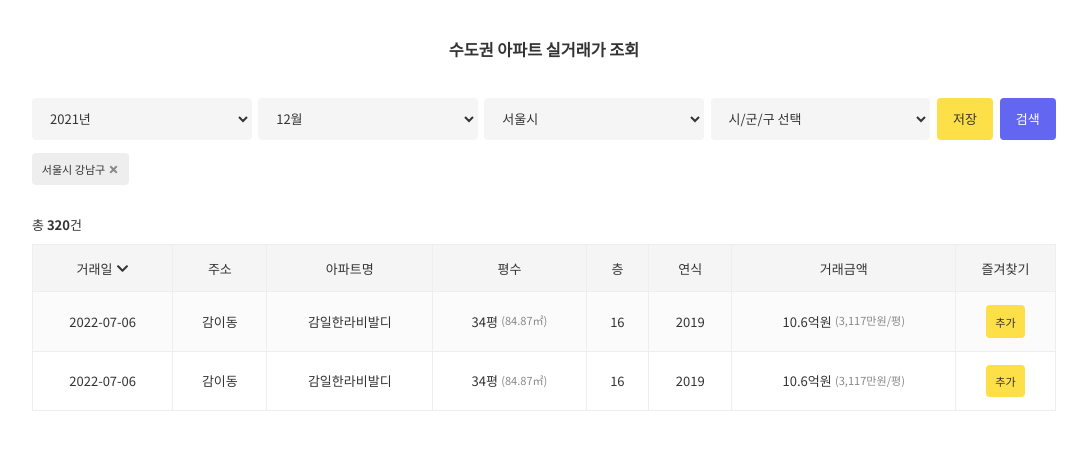
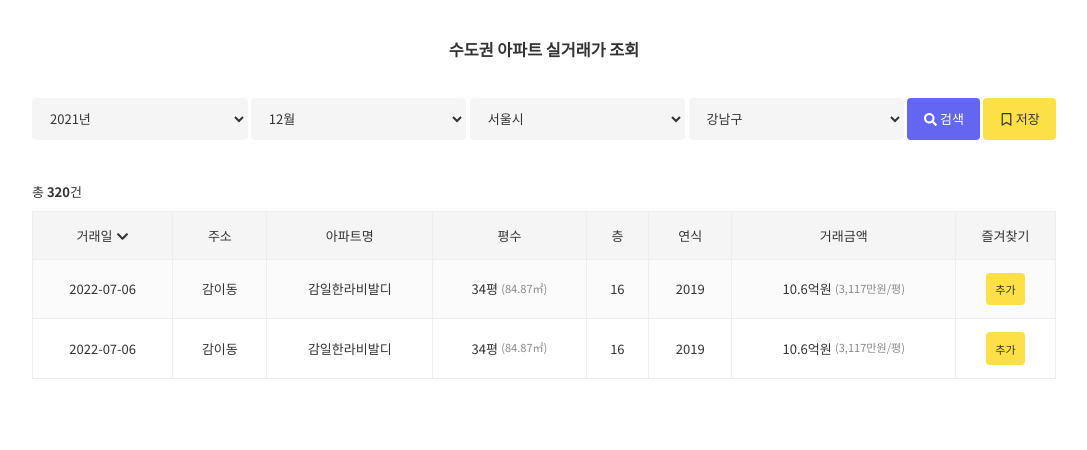
Before and after one commit to pys99pys/house-trade-client, a React (Vite) app: page / in a window 1280 px wide. Shown: the top 450 px of the page, without its empty margins (96-1183 px from the left). Built offline with nearby package versions, Linux system fonts and the light colour scheme.

Commit message:
검색필터 저장 및 삭제 로직 추가

```diff
--- a/src/components/Button.module.css
+++ b/src/components/Button.module.css
@@ -1,6 +1,8 @@
 .button {
   height: var(--input-button-height);
   padding: 0 1.25rem;
+  display: inline-block;
+  align-items: center;
   border: none;
   border-radius: var(--border-radius);
   background-color: var(--color-gray7);
@@ -8,30 +10,44 @@
   color: var(--color-gray1);
 }
 
-.button:hover {
+.button:not(:disabled):hover {
   background-color: var(--color-gray6);
   cursor: pointer;
 }
 
-.button.sizeSmall {
+.button:disabled:hover {
+  cursor: not-allowed;
+}
+
+.button.small {
   height: 2.5rem;
   padding: 0 0.75rem;
   font-size: 0.85rem;
 }
 
-.button.colorPrimary {
+.button.disabled {
+  opacity: 0.8;
+}
+
+.button.primary {
   background-color: var(--color-primary);
   color: var(--color-white);
 }
 
-.button.colorPrimary:hover {
+.button.primary:not(:disabled):hover {
   background-color: var(--color-primary-hover);
 }
 
-.button.colorYellow {
+.button.yellow {
   background-color: var(--color-yellow);
 }
 
-.button.colorYellow:hover {
+.button.yellow:not(:disabled):hover {
   background-color: var(--color-yellow-hover);
 }
+
+.button .icon {
+  margin-right: 0.25rem;
+  display: inline-block;
+  transform: translateY(2px);
+}
--- a/src/components/Button.tsx
+++ b/src/components/Button.tsx
@@ -6,24 +6,34 @@ interface ButtonProps {
   type?: "submit" | "button";
   size?: "default" | "large" | "small";
   color?: "default" | "primary" | "yellow";
+  disabled?: boolean;
+  icon?: ReactNode;
   children?: ReactNode;
+  onClick?: () => void;
 }
 
 const Button: FC<ButtonProps> = ({
   type = "button",
   size = "default",
   color = "default",
+  disabled = false,
+  icon,
   children,
+  onClick,
 }) => {
   return (
     <button
       type={type}
+      disabled={disabled}
       className={cx(css.button, {
-        [css.sizeSmall]: size === "small",
-        [css.colorPrimary]: color === "primary",
-        [css.colorYellow]: color === "yellow",
+        [css.small]: size === "small",
+        [css.disabled]: disabled,
+        [css.primary]: color === "primary",
+        [css.yellow]: color === "yellow",
       })}
+      onClick={onClick}
     >
+      {icon && <span className={css.icon}>{icon}</span>}
       {children}
     </button>
   );
--- a/src/components/SearchFilter.tsx
+++ b/src/components/SearchFilter.tsx
@@ -16,7 +16,7 @@ const SearchFilter: FC<SearchFilterProps> = ({ items, onSelect, onRemove }) => {
     <ul className={css.searchFilter}>
       {items.map((item) => (
         <li key={item.code}>
-          <Button size="small">
+          <Button size="small" onClick={() => onSelect(item.code)}>
             {item.label}
             <span
               onClick={(e) => {
--- a/src/components/SearchForm.module.css
+++ b/src/components/SearchForm.module.css
@@ -1,6 +1,6 @@
 .searchForm {
   display: flex;
-  gap: 0.5rem;
+  gap: 0.25rem;
 }
 
 .searchForm select,
@@ -17,7 +17,6 @@
   transition: background-color 300ms ease;
   outline: none;
 }
-
 .searchForm select:hover {
   background-color: var(--color-gray7);
 }
--- a/src/components/SearchForm.tsx
+++ b/src/components/SearchForm.tsx
@@ -1,10 +1,12 @@
 import { FC } from "react";
+import { FaSearch, FaBookmark, FaRegBookmark } from "react-icons/fa";
 import { SearchForm as SearchFormType } from "../models/SearchForm";
 import Button from "./Button";
 import css from "./SearchForm.module.css";
 
 interface SearchFormProps {
   form: SearchFormType;
+  isSavedSearchFilter: boolean;
   landCodeItems: {
     code: string;
     name: string;
@@ -13,13 +15,16 @@ interface SearchFormProps {
     key: keyof SearchFormType,
     value: SearchFormType[keyof SearchFormType]
   ) => void;
+  onSearch: () => void;
   onSave: () => void;
 }
 
 const SearchForm: FC<SearchFormProps> = ({
   form,
+  isSavedSearchFilter,
   landCodeItems,
   onChange,
+  onSearch,
   onSave,
 }) => {
   return (
@@ -59,15 +64,24 @@ const SearchForm: FC<SearchFormProps> = ({
         value={form.code}
         onChange={(e) => onChange("code", e.target.value)}
       >
-        <option value="">시/군/구 선택</option>
         {landCodeItems.map((item) => (
           <option key={item.code} value={item.code}>
             {item.name}
           </option>
         ))}
       </select>
-      <Button color="yellow">저장</Button>
-      <Button color="primary">검색</Button>
+      <Button icon={<FaSearch />} color="primary" onClick={onSearch}>
+        검색
+      </Button>
+      <Button
+        icon={isSavedSearchFilter ? <FaBookmark /> : <FaRegBookmark />}
+        color="yellow"
+        disabled={isSavedSearchFilter}
+        onClick={onSave}
+      >
+        {isSavedSearchFilter && "저장됨"}
+        {!isSavedSearchFilter && "저장"}
+      </Button>
     </form>
   );
 };
--- a/src/containers/SearchFilterContainer.tsx
+++ b/src/containers/SearchFilterContainer.tsx
@@ -1,7 +1,7 @@
 import { FC, useMemo } from "react";
 import { useRecoilState } from "recoil";
 import { SearchFilterItem } from "../models/SearchFilter";
-import { searchFilterState } from "../stores/searchFilterStore";
+import { useSearchFilterStore } from "../stores/searchFilterStore";
 import { searchFormState } from "../stores/searchFormStore";
 import {
   getCityItemWithCode,
@@ -9,11 +9,9 @@ import {
 } from "../utils/searchFilter";
 import SearchFilter from "../components/SearchFilter";
 
-interface SearchFilterContainerProps {}
-
-const SearchFilterContainer: FC<SearchFilterContainerProps> = () => {
-  const [searchFilter, setSearchFilter] = useRecoilState(searchFilterState);
+const SearchFilterContainer: FC = () => {
   const [searchForm, setSearchForm] = useRecoilState(searchFormState);
+  const { searchFilters, onRemoveFilter } = useSearchFilterStore();
 
   const handleClick = (code: string) => {
     const cityItem = getCityItemWithCode(code);
@@ -27,12 +25,9 @@ const SearchFilterContainer: FC<SearchFilterContainerProps> = () => {
     }
   };
 
-  const handleRemove = (targetCode: string) =>
-    setSearchFilter(searchFilter.filter((code) => code !== targetCode));
-
   const filterItems = useMemo(
     () =>
-      searchFilter
+      searchFilters
         .map((code) => {
           const cityItem = getCityItemWithCode(code);
           const codeItem = getCodeItemWithCode(code);
@@ -45,14 +40,14 @@ const SearchFilterContainer: FC<SearchFilterContainerProps> = () => {
             : null;
         })
         .filter((item) => item !== null) as SearchFilterItem[],
-    [searchFilter]
+    [searchFilters]
   );
 
   return (
     <SearchFilter
       items={filterItems}
       onSelect={handleClick}
-      onRemove={handleRemove}
+      onRemove={onRemoveFilter}
     />
   );
 };
--- a/src/containers/SearchFormContainer.tsx
+++ b/src/containers/SearchFormContainer.tsx
@@ -1,20 +1,30 @@
 import { FC, useMemo } from "react";
-import { useRecoilState, useSetRecoilState } from "recoil";
+import { useRecoilState } from "recoil";
 import { SearchForm as SearchFormType } from "../models/SearchForm";
+import { LandCodeChildren } from "../models/landCode";
+import { useSearchFilterStore } from "../stores/searchFilterStore";
 import { searchFormState } from "../stores/searchFormStore";
-import { searchFilterState } from "../stores/searchFilterStore";
 import landCodes from "../jsons/landCodes.json";
 import SearchForm from "../components/SearchForm";
 
 interface SearchFormContainerProps {}
 
+const getLandCodeItems = (cityName: string): LandCodeChildren[] =>
+  landCodes.find((item) => item.name === cityName)?.children || [];
+
 const SearchFormContainer: FC<SearchFormContainerProps> = () => {
   const [form, setForm] = useRecoilState(searchFormState);
-  const [searchFilter, setSearchFilter] = useRecoilState(searchFilterState);
+
+  const { searchFilters, onAddFilter } = useSearchFilterStore();
 
   const landCodeItems = useMemo(
-    () => landCodes.find((item) => item.name === form.cityName)?.children || [],
+    () => getLandCodeItems(form.cityName),
     [form.cityName]
+  );
+
+  const isSavedSearchFilter = useMemo(
+    () => searchFilters.some((filter) => filter === form.code),
+    [form.code, searchFilters]
   );
 
   const handleChange = (
@@ -27,21 +37,28 @@ const SearchFormContainer: FC<SearchFormContainerProps> = () => {
     };
 
     if (key === "cityName") {
-      afterForm.code = "";
+      const landCodeItems = getLandCodeItems(afterForm.cityName);
+      afterForm.code = landCodeItems[0].code || "";
     }
 
     setForm(afterForm);
   };
 
+  const handleSearch = () => {
+    alert("search!");
+  };
+
   const handleSave = () => {
-    setSearchFilter([...new Set([...searchFilter, form.code])]);
+    onAddFilter(form.code);
   };
 
   return (
     <SearchForm
       form={form}
+      isSavedSearchFilter={isSavedSearchFilter}
       landCodeItems={landCodeItems}
       onChange={handleChange}
+      onSearch={handleSearch}
       onSave={handleSave}
     />
   );
--- a/src/stores/searchFilterStore.ts
+++ b/src/stores/searchFilterStore.ts
@@ -1,6 +1,59 @@
-import { atom } from "recoil";
+import { atom, useRecoilState } from "recoil";
 
-export const searchFilterState = atom<string[]>({
+type OnAddFilterHandler = (code: string) => void;
+type OnRemoveFilterHandler = (code: string) => void;
+
+const getStorageData = (): string[] => {
+  try {
+    const savedData = window.localStorage.getItem("SAVED_CODES");
+
+    return savedData ? JSON.parse(savedData) : [];
+  } catch {
+    return [];
+  }
+};
+
+const setStorageData = (code: string): string[] => {
+  const savedData = getStorageData();
+  const afterData = [...new Set([...savedData, code])];
+
+  window.localStorage.setItem("SAVED_CODES", JSON.stringify(afterData));
+  return afterData;
+};
+
+const removeStorageData = (code: string): string[] => {
+  const savedData = getStorageData();
+  const afterData = savedData.filter((item) => item !== code);
+
+  window.localStorage.setItem("SAVED_CODES", JSON.stringify(afterData));
+  return afterData;
+};
+
+const searchFilterState = atom<string[]>({
   key: "searchFilterState",
-  default: ["11680"],
+  default: getStorageData(),
 });
+
+export const useSearchFilterStore = (): {
+  searchFilters: string[];
+  onAddFilter: OnAddFilterHandler;
+  onRemoveFilter: OnRemoveFilterHandler;
+} => {
+  const [searchFilters, setSearchFilters] = useRecoilState(searchFilterState);
+
+  const onAddFilter: OnAddFilterHandler = (code) => {
+    const afterFilter = setStorageData(code);
+    setSearchFilters(afterFilter);
+  };
+
+  const onRemoveFilter: OnRemoveFilterHandler = (code) => {
+    const afterFilter = removeStorageData(code);
+    setSearchFilters(afterFilter);
+  };
+
+  return {
+    searchFilters,
+    onAddFilter,
+    onRemoveFilter,
+  };
+};
--- a/src/stores/searchFormStore.ts
+++ b/src/stores/searchFormStore.ts
@@ -1,12 +1,13 @@
 import { atom } from "recoil";
 import { SearchForm } from "../models/SearchForm";
+import landCodes from "../jsons/landCodes.json";
 
 export const searchFormState = atom<SearchForm>({
   key: "searchFormState",
   default: {
     year: new Date().getFullYear().toString(),
     month: (new Date().getMonth() + 1).toString(),
-    cityName: "서울시",
-    code: "",
+    cityName: landCodes[0].name,
+    code: landCodes[0].children[0].code,
   },
 });
```
